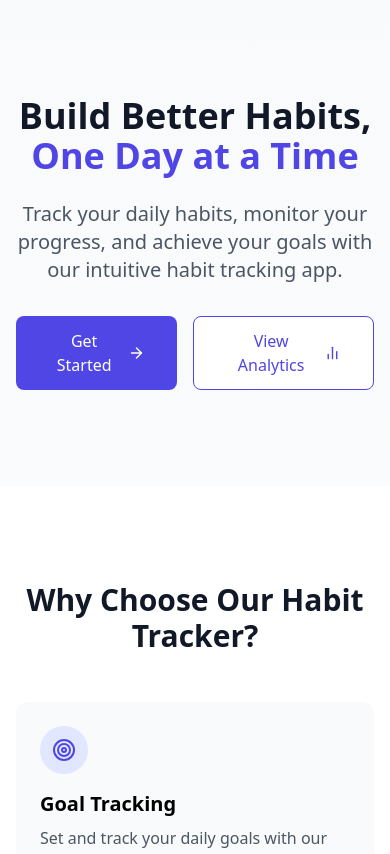
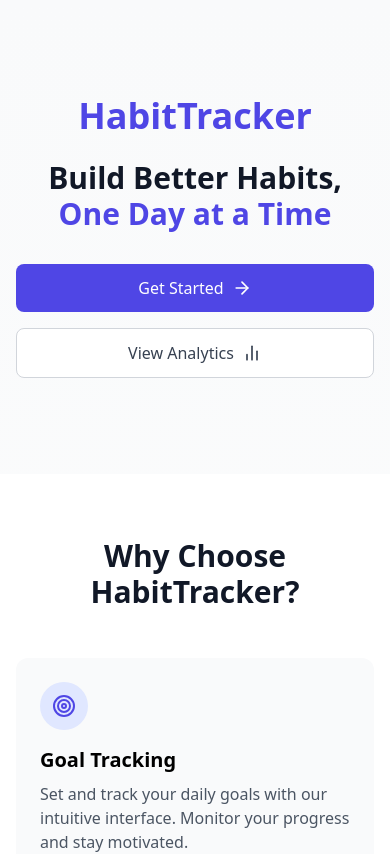
Before and after one commit to RohithMarrapu/HabitTracker, a React (Vite) app: page / in a window 390 px wide. Shown: the top 854 px of the page. Built offline with nearby package versions, Linux system fonts and the light colour scheme.

Commit message:
added website name in landing page

```diff
--- a/src/components/HabitTracker.tsx
+++ b/src/components/HabitTracker.tsx
@@ -282,30 +282,49 @@ const initialReminders: Reminder[] = [
 ];
 
 // Add new component before the main HabitTracker component
-const LandingPage = ({ setActiveTab }: { setActiveTab: (tab: 'dashboard' | 'habits' | 'analytics' | 'settings' | 'landing') => void }) => {
+const LandingPage = ({
+  setActiveTab,
+  tempTheme = 'indigo'
+}: {
+  setActiveTab: (tab: 'dashboard' | 'habits' | 'analytics' | 'settings' | 'landing') => void;
+  tempTheme?: Theme;
+}) => {
   return (
     <div className="min-h-screen bg-gradient-to-b from-gray-50 to-white">
       {/* Hero Section */}
       <div className="max-w-7xl mx-auto px-4 sm:px-6 lg:px-8 py-24">
         <div className="text-center">
-          <h1 className="text-4xl sm:text-5xl md:text-6xl font-bold text-gray-900 mb-6">
+          <h1 className={`text-4xl sm:text-5xl md:text-6xl font-bold text-gray-900 mb-6 ${
+            tempTheme === 'indigo' ? 'text-indigo-600' :
+            tempTheme === 'emerald' ? 'text-emerald-600' :
+            tempTheme === 'amber' ? 'text-amber-600' :
+            'text-rose-600'
+          }`}>HabitTracker</h1>
+          <h2 className="text-3xl sm:text-4xl md:text-5xl font-bold text-gray-900 mb-8 max-w-2xl mx-auto">
             Build Better Habits,<br />
-            <span className="text-indigo-600">One Day at a Time</span>
-          </h1>
-          <p className="text-xl text-gray-600 mb-8 max-w-2xl mx-auto">
-            Track your daily habits, monitor your progress, and achieve your goals with our intuitive habit tracking app.
-          </p>
-          <div className="flex justify-center gap-4">
+            <span className={`${
+              tempTheme === 'indigo' ? 'text-indigo-600' :
+              tempTheme === 'emerald' ? 'text-emerald-600' :
+              tempTheme === 'amber' ? 'text-amber-600' :
+              'text-rose-600'
+            }`}>One Day at a Time</span>
+          </h2>
+          <div className="flex flex-col sm:flex-row justify-center gap-4">
             <button
               onClick={() => setActiveTab('dashboard')}
-              className="px-8 py-3 bg-indigo-600 text-white rounded-lg font-medium hover:bg-indigo-700 transition-colors flex items-center gap-2"
+              className={`px-8 py-3 ${
+                tempTheme === 'indigo' ? 'bg-indigo-600 hover:bg-indigo-700' :
+                tempTheme === 'emerald' ? 'bg-emerald-600 hover:bg-emerald-700' :
+                tempTheme === 'amber' ? 'bg-amber-600 hover:bg-amber-700' :
+                'bg-rose-600 hover:bg-rose-700'
+              } text-white rounded-lg font-medium transition-colors flex items-center justify-center gap-2`}
             >
               Get Started
               <ArrowRight size={20} />
             </button>
             <button
               onClick={() => setActiveTab('analytics')}
-              className="px-8 py-3 bg-white text-indigo-600 rounded-lg font-medium hover:bg-gray-50 transition-colors border border-indigo-600 flex items-center gap-2"
+              className="px-8 py-3 bg-white text-gray-700 rounded-lg font-medium hover:bg-gray-50 transition-colors border border-gray-300 flex items-center justify-center gap-2"
             >
               View Analytics
               <BarChart2 size={20} />
@@ -315,10 +334,10 @@ const LandingPage = ({ setActiveTab }: { setActiveTab: (tab: 'dashboard' | 'habi
       </div>
 
       {/* Features Section */}
-      <div className="bg-white py-24">
+      <div className="bg-white py-16 sm:py-24">
         <div className="max-w-7xl mx-auto px-4 sm:px-6 lg:px-8">
           <h2 className="text-3xl font-bold text-center text-gray-900 mb-12">
-            Why Choose Our Habit Tracker?
+            Why Choose HabitTracker?
           </h2>
           <div className="grid grid-cols-1 md:grid-cols-3 gap-8">
             <div className="p-6 bg-gray-50 rounded-xl">
@@ -353,10 +372,10 @@ const LandingPage = ({ setActiveTab }: { setActiveTab: (tab: 'dashboard' | 'habi
       </div>
 
       {/* How It Works Section */}
-      <div className="py-24">
+      <div className="py-16 sm:py-24">
         <div className="max-w-7xl mx-auto px-4 sm:px-6 lg:px-8">
           <h2 className="text-3xl font-bold text-center text-gray-900 mb-12">
-            How It Works
+            How HabitTracker Works
           </h2>
           <div className="grid grid-cols-1 md:grid-cols-4 gap-8">
             <div className="text-center">
@@ -400,17 +419,22 @@ const LandingPage = ({ setActiveTab }: { setActiveTab: (tab: 'dashboard' | 'habi
       </div>
 
       {/* CTA Section */}
-      <div className="bg-indigo-600 py-16">
+      <div className={`py-16 ${
+        tempTheme === 'indigo' ? 'bg-indigo-600' :
+        tempTheme === 'emerald' ? 'bg-emerald-600' :
+        tempTheme === 'amber' ? 'bg-amber-600' :
+        'bg-rose-600'
+      }`}>
         <div className="max-w-7xl mx-auto px-4 sm:px-6 lg:px-8 text-center">
           <h2 className="text-3xl font-bold text-white mb-4">
             Ready to Build Better Habits?
           </h2>
           <p className="text-xl text-indigo-100 mb-8">
-            Start your journey to a better you today.
+            Start your journey to a better you today with HabitTracker.
           </p>
           <button
             onClick={() => setActiveTab('dashboard')}
-            className="px-8 py-3 bg-white text-indigo-600 rounded-lg font-medium hover:bg-gray-100 transition-colors flex items-center gap-2 mx-auto"
+            className="px-8 py-3 bg-white text-indigo-600 rounded-lg font-medium hover:bg-gray-100 transition-colors flex items-center justify-center gap-2 mx-auto"
           >
             Get Started Now
             <ArrowRight size={20} />
@@ -1919,7 +1943,7 @@ export default function HabitTracker() {
   return (
     <div className="min-h-screen bg-gray-100">
       {activeTab === 'landing' ? (
-        <LandingPage setActiveTab={setActiveTab} />
+        <LandingPage setActiveTab={setActiveTab} tempTheme={tempTheme} />
       ) : (
         <>
           {/* Header */}
```
